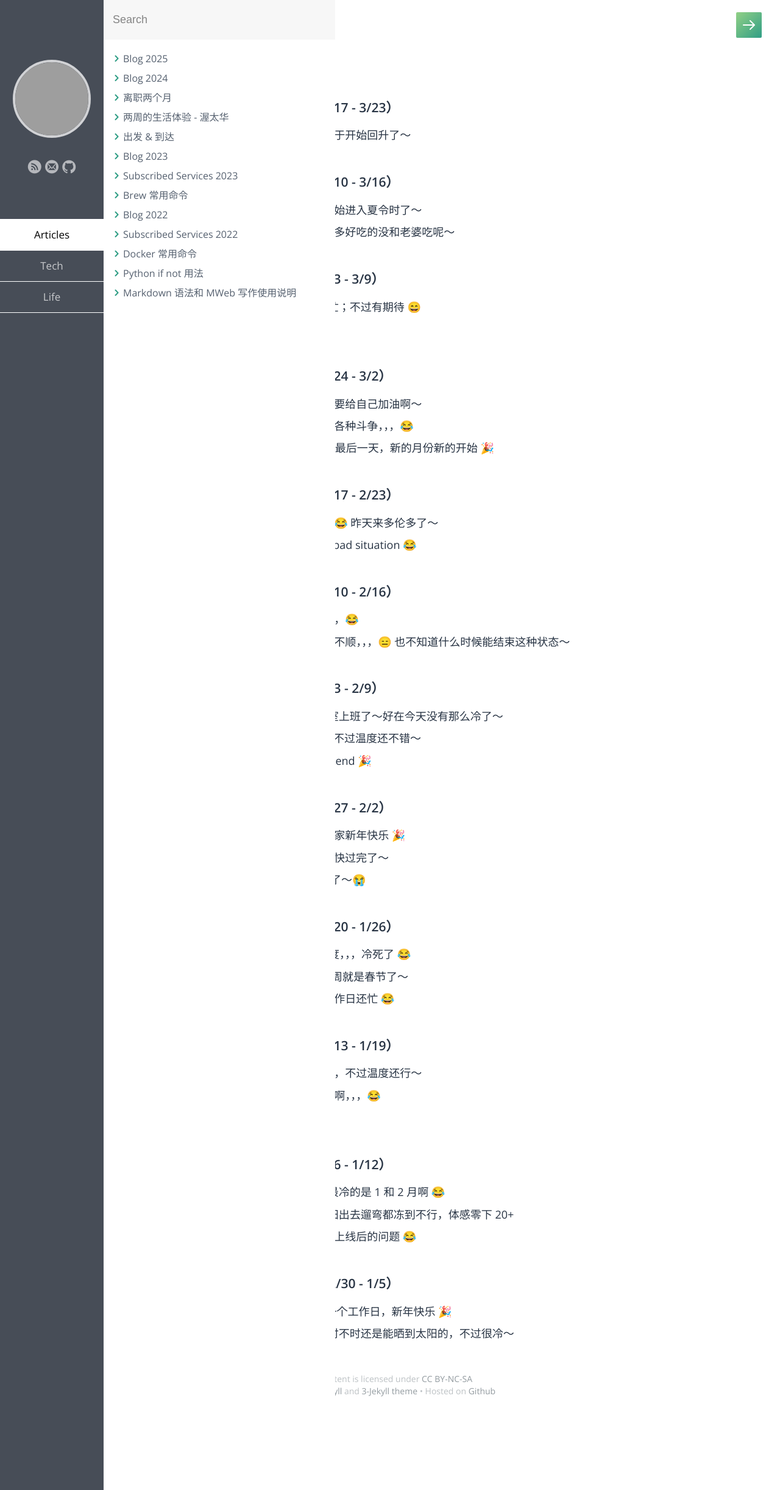
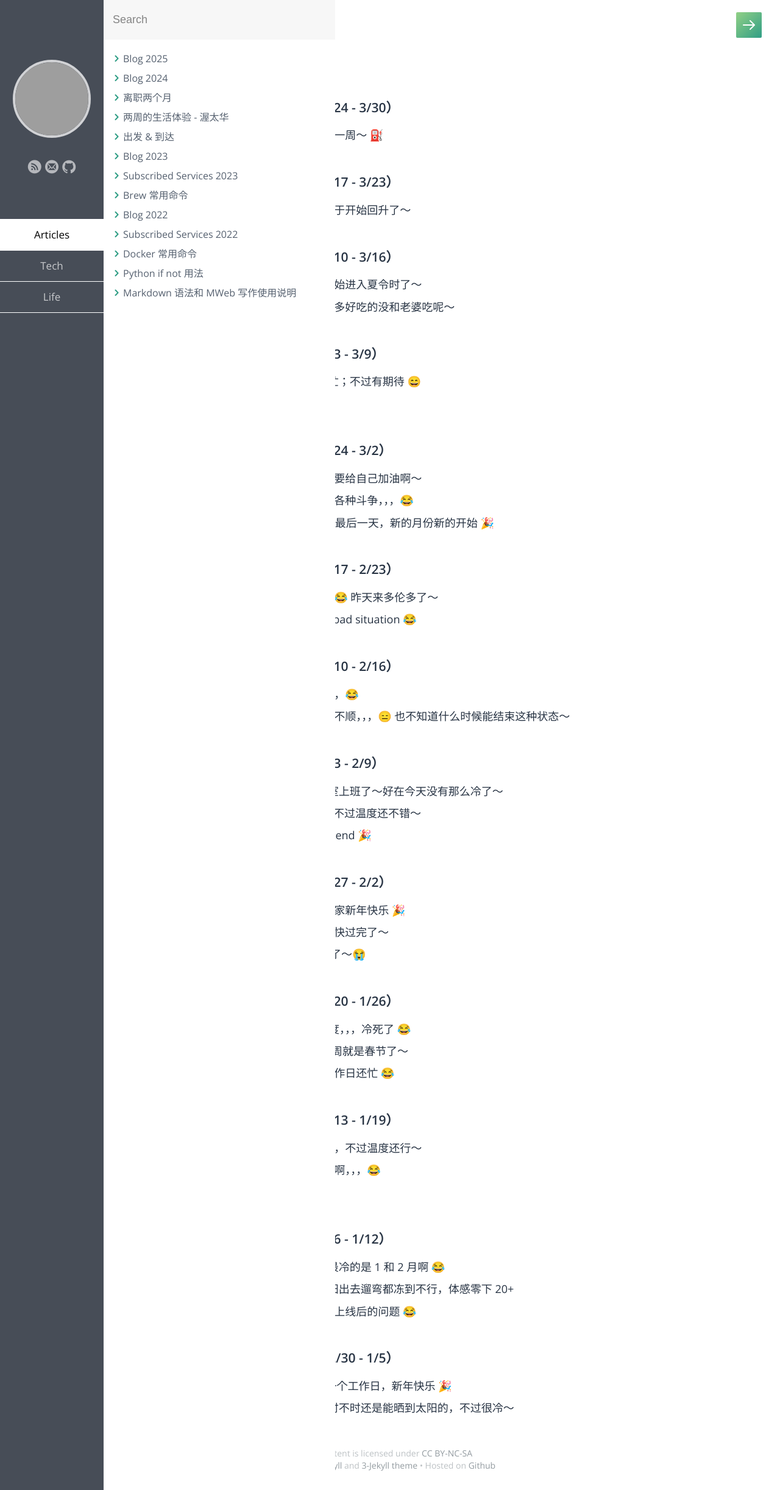
Before and after one commit to samxupeiran/samxupeiran.github.io, a Jekyll site: the page built from _posts/life/2025-01-02-my-blog.md, in a window 1280 px wide. Shown: the whole page at 61% size. Built offline with Jekyll 4.4.1, drawn with Linux system fonts in a browser that asks for light colours; some web fonts are replaced; grey boxes are pictures that could not be loaded.

Commit message:
feat: add weekly blog 3/24

```diff
--- a/_posts/life/2025-01-02-my-blog.md
+++ b/_posts/life/2025-01-02-my-blog.md
@@ -5,6 +5,9 @@ category: Life
 tags: Blog
 ---
 
+
+- ### 2025 年 3 月 第 4 周（3/24 - 3/30）
+     - 3/24 今天周一，三月最后一周～ ⛽️
 
 - ### 2025 年 3 月 第 3 周（3/17 - 3/23）
      - 3/19 进入三月后，温度终于开始回升了～
```
